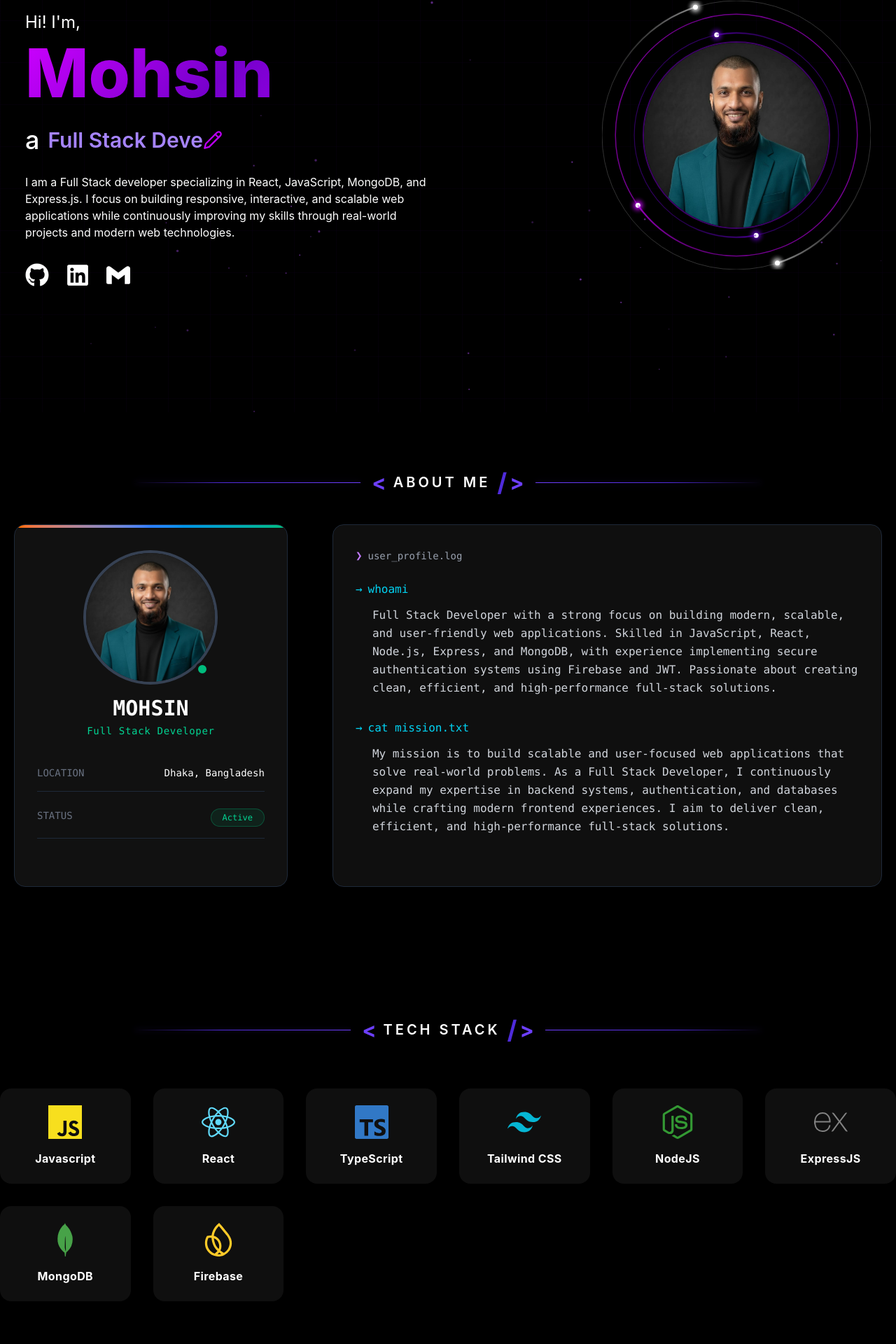
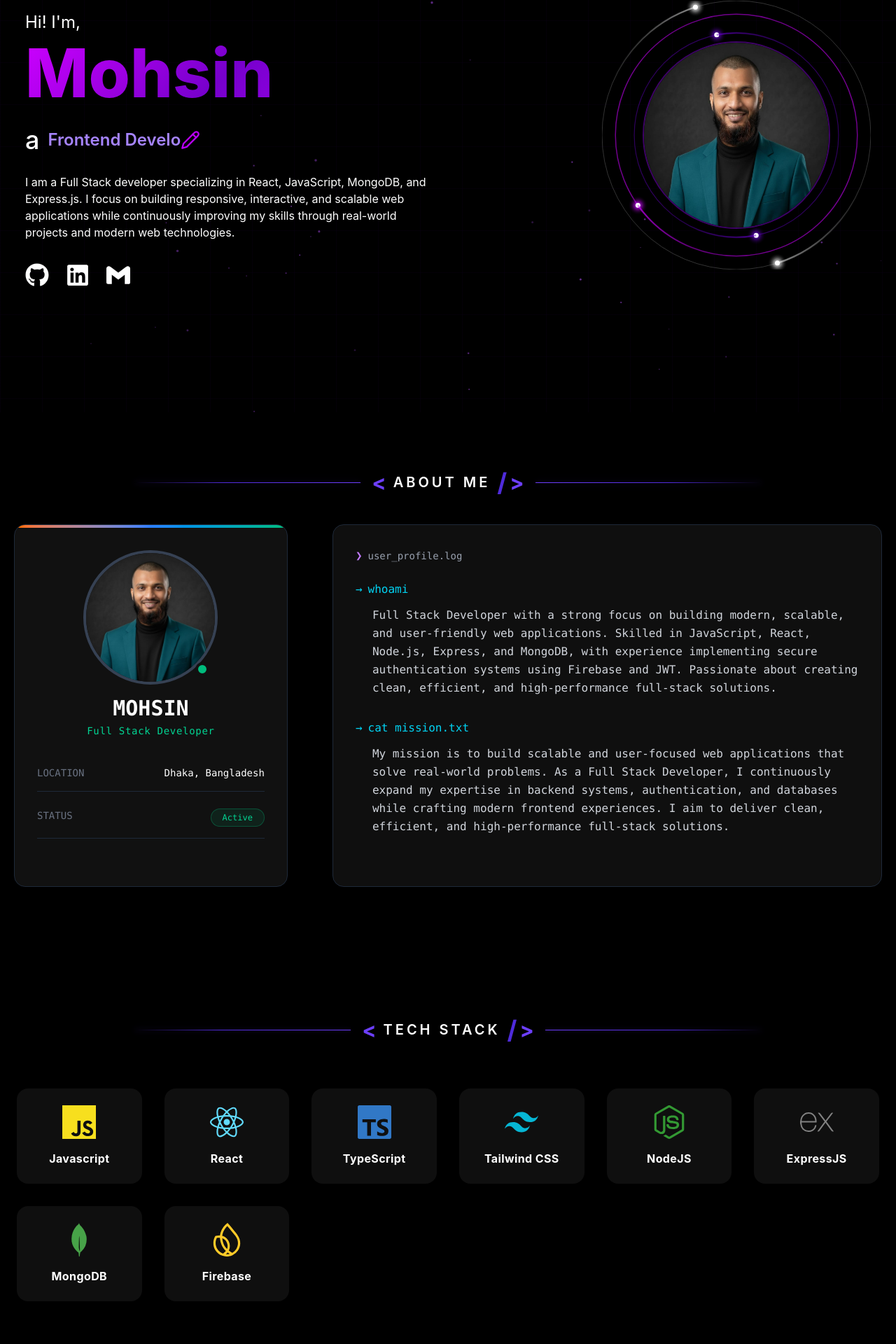
Before and after one commit to mdmohsin-dev/me, a React (Vite) app: page / in a window 1280 px wide. Shown: the part 211-2131 px from the top of the page at 70% size. Built offline with nearby package versions, Linux system fonts and the light colour scheme.

Commit message:
change animation title

```diff
--- a/src/components/AnimationTitle.jsx
+++ b/src/components/AnimationTitle.jsx
@@ -5,8 +5,7 @@ import reactIcon from "../assets/skills-icon/react.png"
 import expressIcon from "../assets/skills-icon/express-js.jpg"
 
 const items = [
-  { text: "MERN Stack Developer", icon: mongodbIcon },
-  { text: "Full Stack Developer", icon: expressIcon },
+  { text: "Full Stack Developer", icon: mongodbIcon },
   { text: "Frontend Developer", icon: reactIcon },
 ];
 
@@ -121,7 +120,7 @@ export default function AnimationTitle() {
           animate={{ opacity: 1, y: 0 }}
           transition={{ duration: 0.5, delay: 0.2 }}
         >
-          <span className="text-3xl font-semibold text-violet-400 whitespace-nowrap">
+          <span className="text-2xl font-semibold text-violet-400 whitespace-nowrap">
             {displayText}
           </span>
 
--- a/src/components/Projects.jsx
+++ b/src/components/Projects.jsx
@@ -44,7 +44,7 @@ const Projects = () => {
                     projectsData.map(project =>
                         <div key={project.id} className="w-full flex flex-col md:flex-row lg:flex-col gap-8 h-full justify-between md:items-center  rounded-xl bg-[#212020] overflow-hidden group cursor-pointer">
                             <div className="w-full overflow-hidden">
-                                <img className="lg:w-full md:w-80 md:h-72 h-64 rounded-t-xl object-cover transition-transform duration-500 group-hover:scale-110" src={project.img} alt="" />
+                                <img className="lg:w-full md:w-80 w-full md:h-72 h-64 rounded-t-xl object-cover transition-transform duration-500 group-hover:scale-110" src={project.img} alt="" />
                             </div>
                             <div className="px-5 pb-5">
                                 <h2 className="text-3xl font-bold">{project.name}</h2>
--- a/src/components/TechCard.jsx
+++ b/src/components/TechCard.jsx
@@ -35,15 +35,13 @@ export default function TechCard() {
 
     return (
         <div className="mt-32 scroll-mt-24" id="skills">
-            <div className="max-w-350 mx-auto py-14">
+            <div className="max-w-350 mx-auto py-14 px-6">
                 <SectionTitle title="tech stack"></SectionTitle>
                 <section className="relative">
 
-                    {/* Background Glows */}
-                    <div className="absolute top-1/2 left-1/2 -translate-x-1/2 -translate-y-1/2 w-[500px] h-[500px]  blur-[120px] rounded-full -z-10"></div>
+                    <div className="absolute top-1/2 left-1/2 -translate-x-1/2 -translate-y-1/2 h-[500px]  blur-[120px] rounded-full -z-10"></div>
 
-                    <div className="max-w-7xl mx-auto">
-                        {/* Section Header */}
+                    <div className="mx-auto">
                         <motion.div
                             initial={{ opacity: 0, y: -20 }}
                             whileInView={{ opacity: 1, y: 0 }}
@@ -52,7 +50,6 @@ export default function TechCard() {
                         >
                         </motion.div>
 
-                        {/* Skills Grid */}
                         <motion.div
                             variants={containerVariants}
                             initial="hidden"
```
